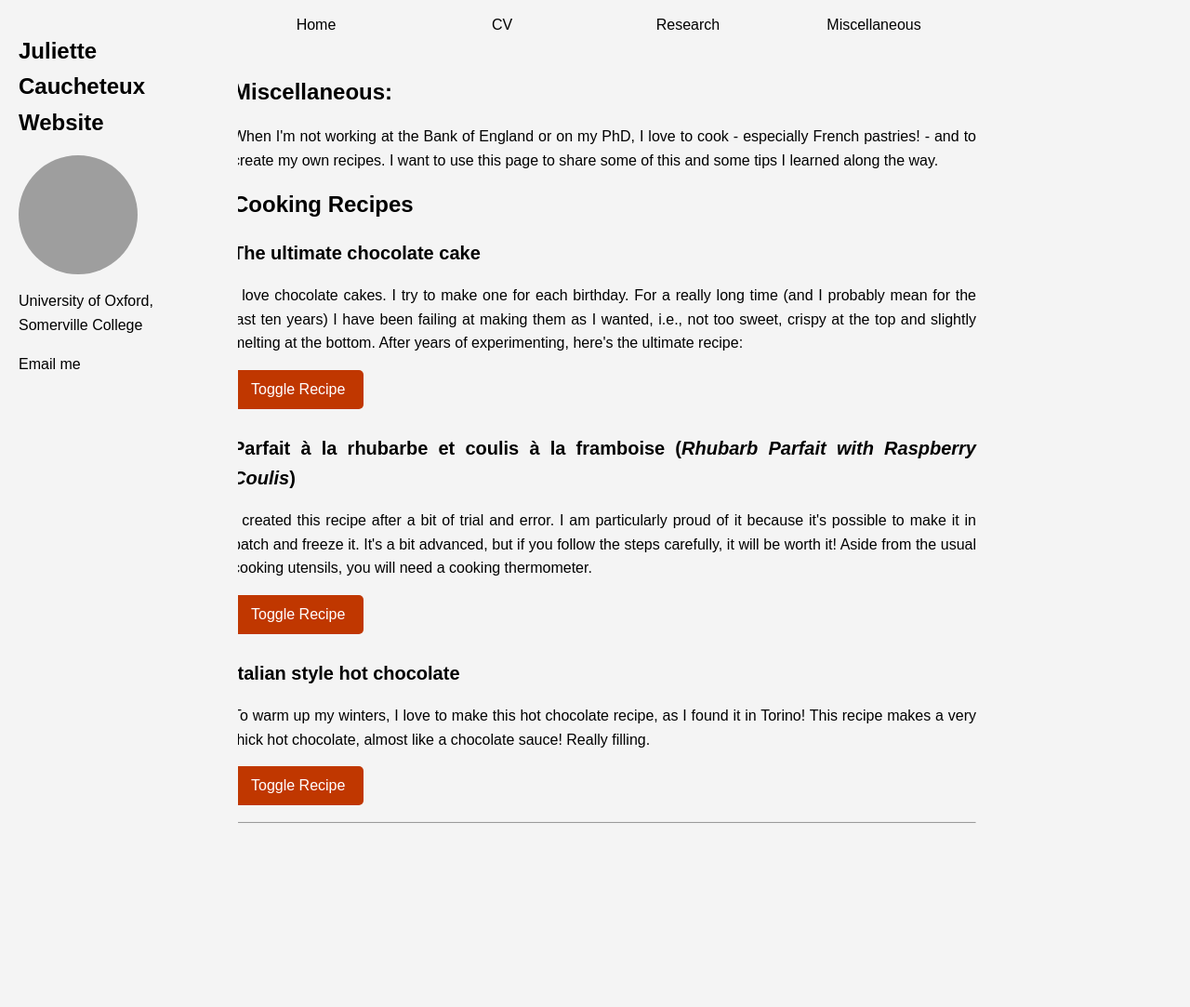
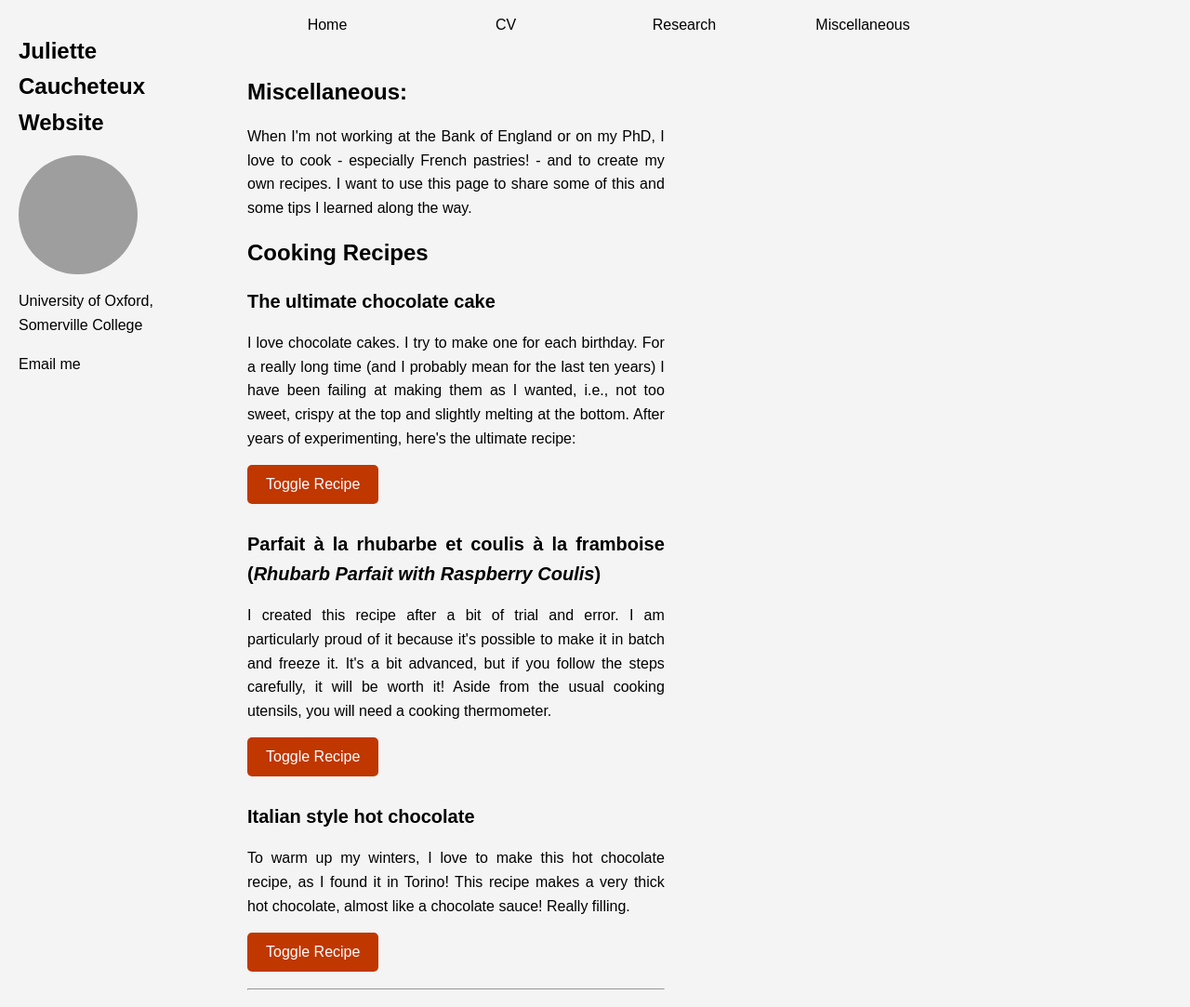
Before and after one commit to JulietteCx/juliettecx.github.io, a Jekyll site: the page built from _pages/miscellaneous.html, in a window 1280 px wide and 1083 px high. Shown: the whole window at 93% size. Built offline with Jekyll 4.4.1, drawn with Linux system fonts in a browser that asks for light colours; grey boxes are pictures that could not be loaded.

Commit message:
Update miscellaneous.html

```diff
--- a/_pages/miscellaneous.html
+++ b/_pages/miscellaneous.html
@@ -24,15 +24,6 @@ author_profile: true
             padding: 0;
             background-color: #f4f4f4;
             color: black;
-        }
-        .container {
-              width: 40%; /* NEW: 40% of the screen width (2nd to 4th part) */
-              min-width: 800px; /* Optional: prevents it from becoming too small */
-              max-width: 1200px;
-        }
-        h1 {
-            color: black;
-            font-size: 24px;
         }
         h2 {
             color: black;
```
